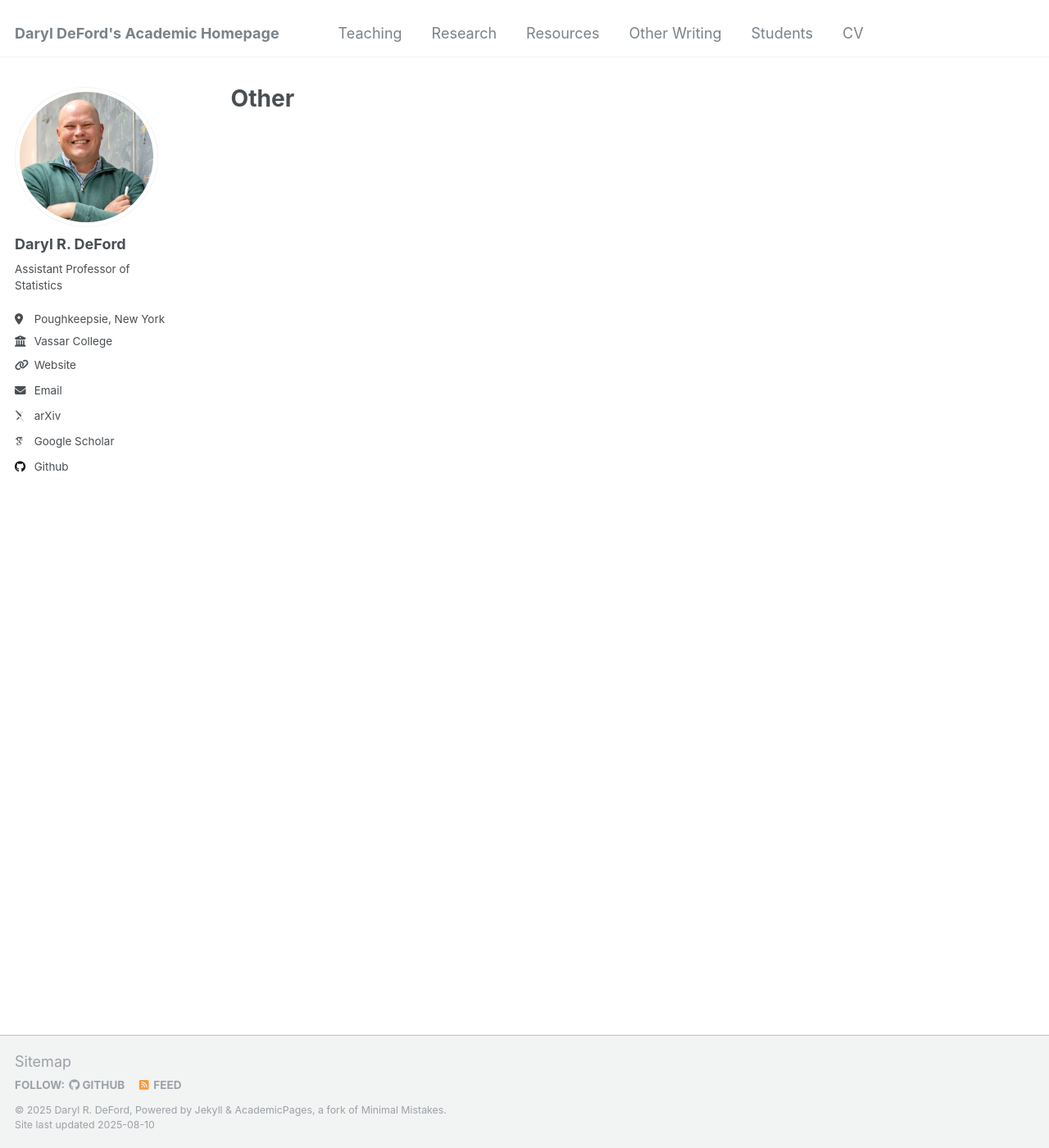
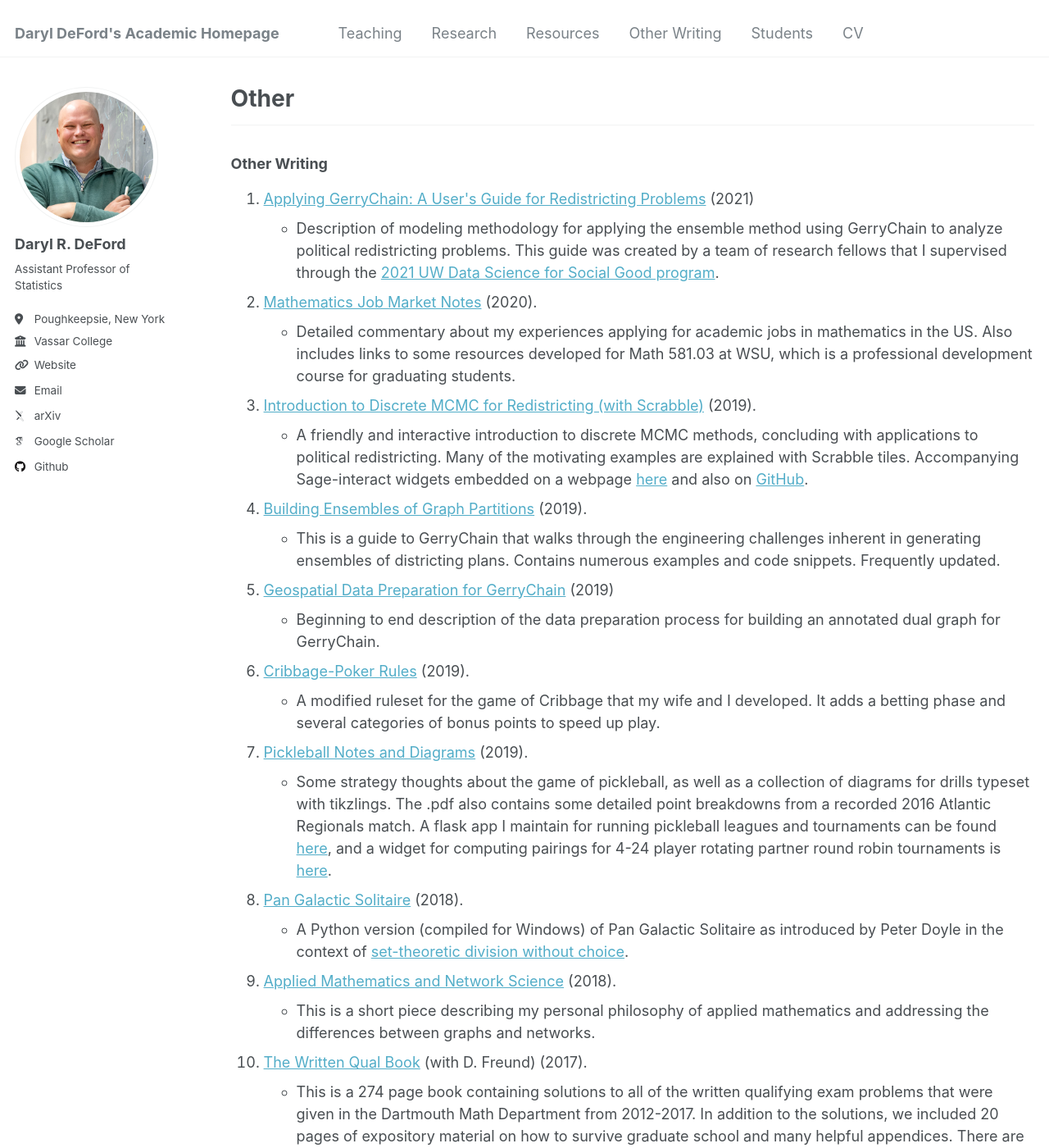
Before and after one commit to drdeford/drdeford.github.io, a Jekyll site: the page built from _pages/Other.md, in a window 1280 px wide and 1400 px high. Shown: the whole window at 82% size. Built offline with Jekyll 4.4.1, drawn with Linux system fonts in a browser that asks for light colours; some web fonts are replaced; some of the changed text lies outside the part shown.

Commit message:
Update Other.md

```diff
--- a/_pages/Other.md
+++ b/_pages/Other.md
@@ -7,3 +7,63 @@ redirect_from:
   - /Other.md
   - /Other.html
 ---
+
+<hr>
+
+<bold><H3> Other Writing</H3></bold>
+<ol>
+<li><a href="https://docs.google.com/document/d/1KnIEVGlvVENFyZDrxJ2v5j6uEZyFrJT-M3qFufb8E9Q/edit?usp=sharing"> Applying GerryChain:
+A User's Guide for Redistricting Problems</a> (2021)
+<ul>
+<li> Description of modeling methodology for applying the ensemble method using GerryChain to analyze political redistricting problems. This guide was created by
+a team of research fellows that I supervised through the <a href="https://uwescience.github.io/DSSG2021-redistricting-website/">2021 UW Data Science for Social Good program</a>.
+</li>
+</ul>
+<li> <a href="Math_Job_Market_Notes.pdf">Mathematics Job Market Notes</a> (2020).
+<ul>
+<li> Detailed commentary about my experiences applying for academic jobs in mathematics in the US. Also includes links to some resources developed for Math 581.03 at WSU, which is a professional development course for graduating students. </li>
+</ul>
+<li><a href="MCMC_Intro_plus.pdf">
+Introduction to Discrete MCMC for Redistricting (with Scrabble)</a> (2019). </li>
+<ul><li>A friendly and interactive introduction to discrete MCMC methods, concluding with
+ applications to political redistricting.  Many of the motivating examples are explained
+with Scrabble tiles. Accompanying Sage-interact widgets embedded on a webpage
+ <a href="mcmc_intro.php">here</a> and also on
+<a href="https://github.com/drdeford/MCMC_Intro">GitHub</a>.    </li> </ul>
+<li> <a href="GerryChain_Guide.pdf"> Building Ensembles of Graph Partitions</a>  (2019).</li>
+<ul>
+<li> This is a guide to GerryChain that walks through the engineering challenges
+inherent in generating ensembles of districting plans. Contains numerous examples
+and code snippets.  Frequently updated.  </li>
+</ul>
+
+<li> <a href="GerryDataGuide.pdf">Geospatial Data Preparation for
+GerryChain</a> (2019)</li>
+<ul>
+<li> Beginning to end description of the data preparation process
+for building an annotated dual graph for GerryChain.   </li>
+</ul>
+<li><a href="cribbage_poker.pdf"> Cribbage-Poker Rules</a> (2019).</li>
+<ul><li> A modified ruleset for the game of Cribbage that my wife and I developed. It adds a betting phase and several categories of bonus points to speed up play.
+</li></ul>
+
+<li><a href="Pickleball_Diagrams.pdf"> Pickleball Notes and Diagrams</a> (2019).</li>
+<ul><li> Some strategy thoughts about the game of pickleball, as well as a collection of diagrams for drills typeset with tikzlings.
+The .pdf also contains some detailed point breakdowns from a recorded 2016 Atlantic Regionals match.
+A flask app  I maintain for running pickleball leagues and tournaments can be found <a href="http://pblapp.com"> here</a>,
+and a widget for computing
+pairings for 4-24 player rotating partner round robin tournaments is <a href="http://picklebrackets.com"> here</a>.
+</li></ul>
+<li><a href="https://github.com/drdeford/Pan_Galactic_Solitaire"> Pan Galactic Solitaire</a> (2018).</li>
+<ul><li>A Python version (compiled for Windows) of Pan Galactic Solitaire as introduced by Peter Doyle in the context of
+<a href="https://math.dartmouth.edu/~doyle/docs/four/four.pdf">set-theoretic division without choice</a>. </li>
+</ul>
+<li><a href="Networks_Not_Graphs.pdf">Applied Mathematics and Network Science</a> (2018).</li>
+<ul><li>This is a short piece describing my personal philosophy of applied mathematics and addressing
+the differences between graphs and networks.  </li></ul>
+<li><a href="The_Written_Qual_Book.pdf">The Written Qual Book</a> (with D. Freund) (2017).</li>
+<ul> <li> This is a 274 page book containing solutions to all of the written qualifying exam problems
+that were given in the Dartmouth Math Department from 2012-2017. In addition to the solutions, we
+included 20 pages of expository material on how to survive graduate school and many helpful appendices. There are
+also 60 pages of notes, commentary, and context to supplement the formal solutions.  </li></ul>
+</ol>
```
